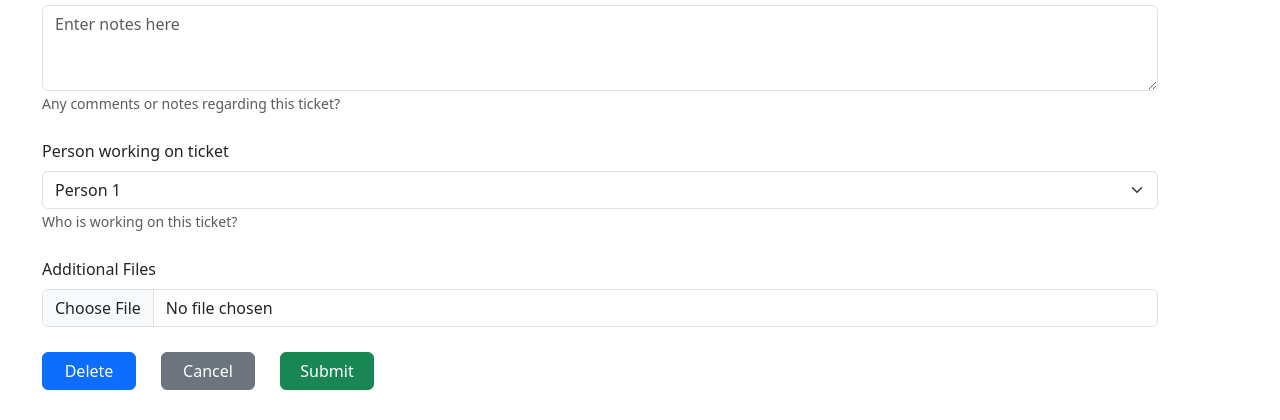
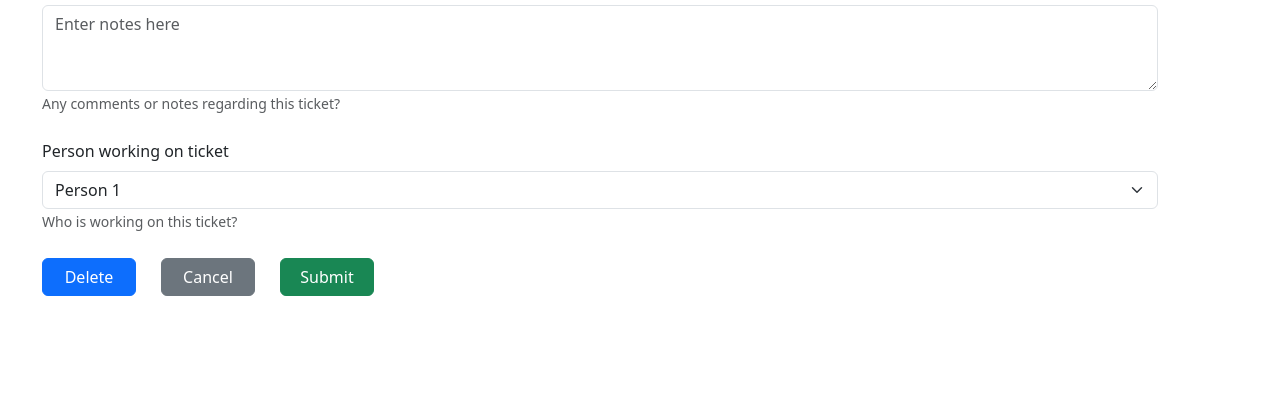
Before and after one commit to SCRUM-Webapp/SCRUM_Webapp_Project, a Flask app: page /Ticket/1 in a window 1280 px wide. Shown: the part 859-1279 px from the top of the page. After the commit the page ends 1155 px from the top, so only its background shows below. Run offline with Flask 3, Linux system fonts and the light colour scheme; the visitor is signed in with stand-in values (Sample User, id 1); some libraries are stand-ins or nearby versions.

Commit message:
Added edit ticket button to Product Backlog + removed additional files input from Ticket form

```diff
--- a/templates/Product_Backlog.html
+++ b/templates/Product_Backlog.html
@@ -23,6 +23,8 @@
                     <strong>This is the first item's accordion body.</strong> It is shown by default, until the collapse plugin adds the appropriate classes that we use to style each element.
                     These classes control the overall appearance, as well as the showing and hiding via CSS transitions.
                     You can modify any of this with custom CSS or overriding our default variables. It's also worth noting that just about any HTML can go within the <code>.accordion-body</code>, though the transition does limit overflow.
+                    <br>
+                    <a href="{{ url_for('ticket', ticket_id=1) }}" class="btn btn-outline-primary" style="margin-top: 10px;">Edit ticket</a>
                 </div>
                 </div>
             </div>
--- a/templates/Ticket.html
+++ b/templates/Ticket.html
@@ -92,11 +92,6 @@
             <small id="ownerHelp" class="form-text text-muted">Who is working on this ticket?</small>
         </div>
 
-        <div class="form-group">
-        <label for="formFile" class="form-label mt-4">Additional Files</label>
-        <input class="form-control" type="file" id="formFile">
-        </div>
-
         <div class="form-group row" style="margin-top: 25px; margin-left: 0px">
         <button type="button" class="btn btn-primary col-sm-1">Delete</button>
         <a href="{{ url_for('product_backlog') }}" class="btn btn-secondary col-sm-1" style="margin-left: 25px; margin-right: 25px">Cancel</a>
```
